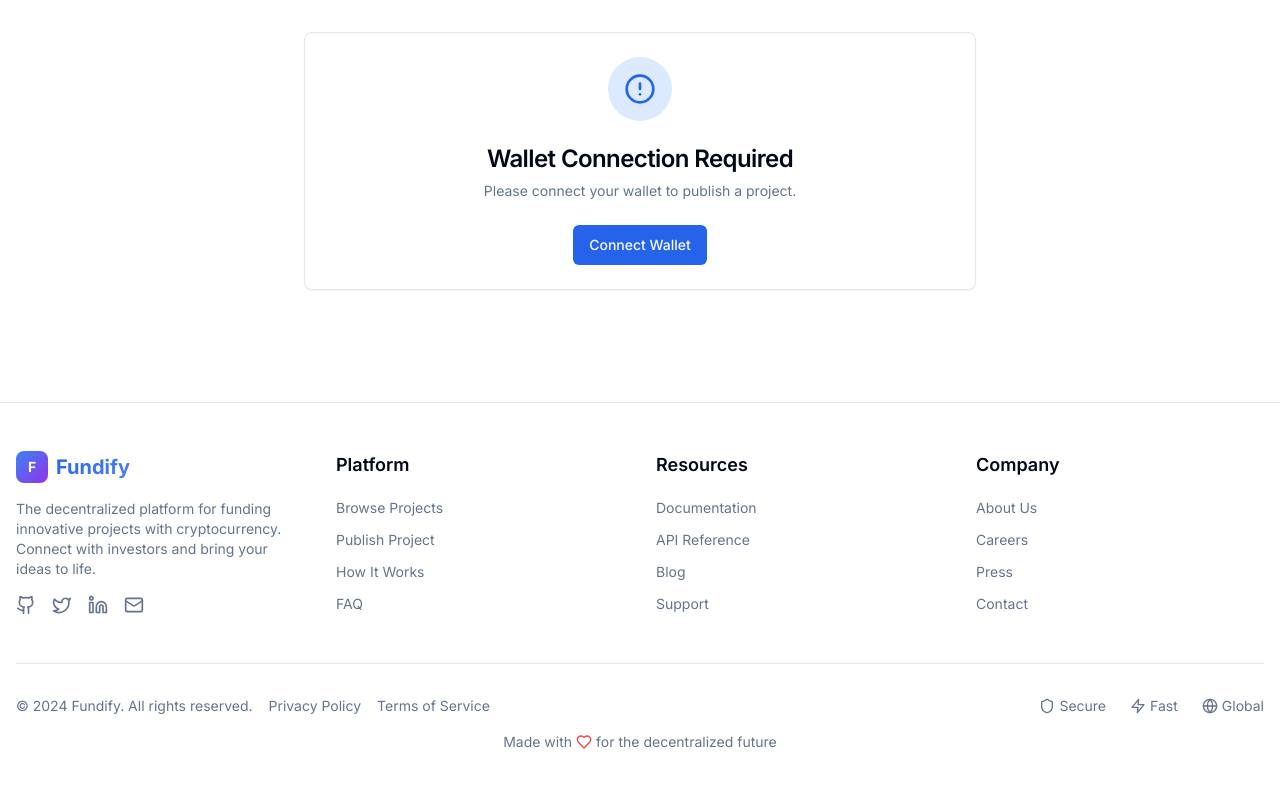
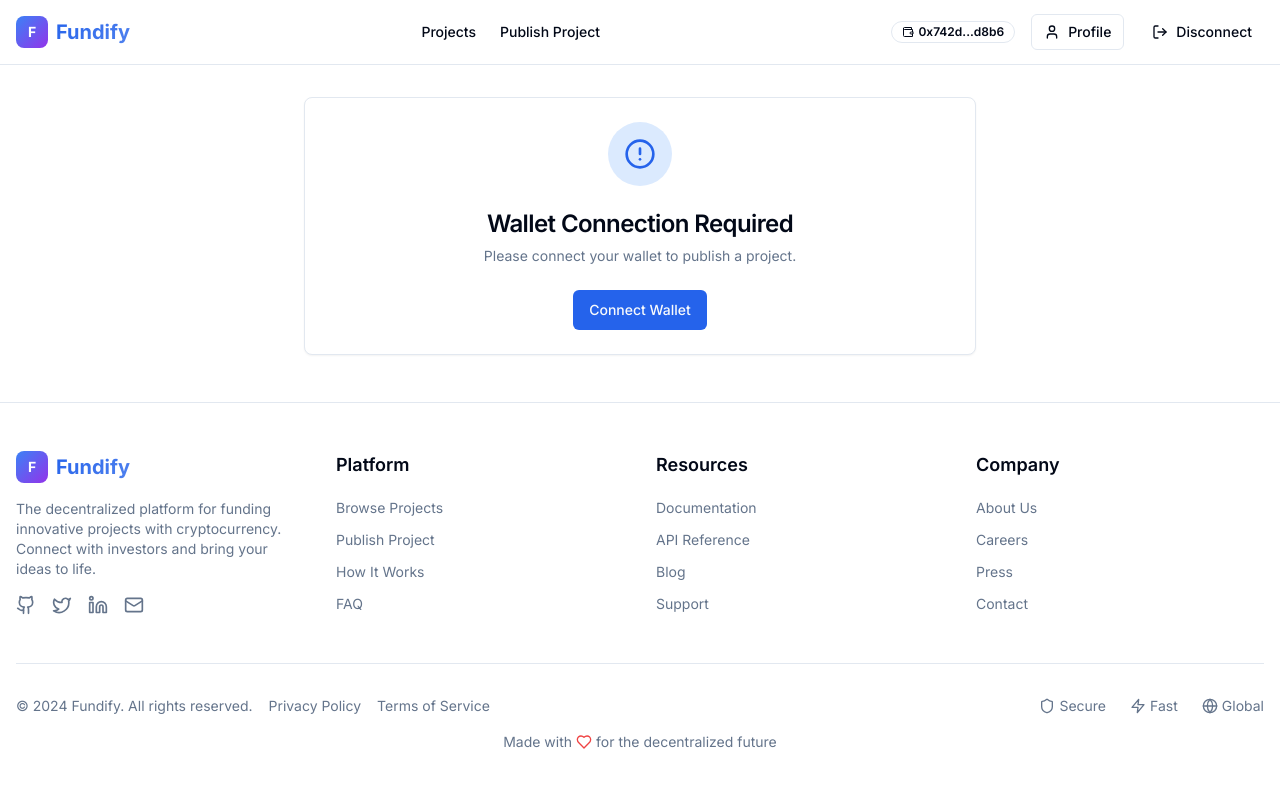
Before and after one commit to Fundify-GHRCE-Final-Year-Project/website, a Next.js app: page /publish in a window 1280 px wide. Shown: the top 786 px of the page. Built offline with nearby package versions, Linux system fonts and the light colour scheme.

Commit message:
Header Added and wallet issue resolved

```diff
--- a/src/app/layout.tsx
+++ b/src/app/layout.tsx
@@ -4,6 +4,7 @@ import './globals.css'
 import { Providers } from '@/components/providers'
 // import { Header } from '@/components/header'
 import { Footer } from '@/components/footer'
+import { Header } from '@/components/header'
 
 const inter = Inter({ subsets: ['latin'] })
 
@@ -26,6 +27,7 @@ export default function RootLayout({
         <Providers>
           <div className="min-h-screen flex flex-col">
             {/* <Header /> */}
+            <Header/>
             <main className="flex-1">
               {children}
             </main>
--- a/src/app/publish/page.tsx
+++ b/src/app/publish/page.tsx
@@ -143,6 +143,7 @@ export default function PublishProjectPage() {
   if (!currentUser) {
     return (
       <div className="container mx-auto px-4 py-8">
+
         <div className="max-w-2xl mx-auto">
           <Card>
             <CardHeader className="text-center">
@@ -166,8 +167,10 @@ export default function PublishProjectPage() {
   }
 
   return (
+    <>
     <div className="container mx-auto px-4 py-8">
-      <div className="max-w-4xl mx-auto">
+
+      <div className="max-w-4xl mx-auto ">
         {/* Header */}
         <div className="mb-8">
           <h1 className="text-3xl font-bold mb-2">Publish Your Project</h1>
@@ -362,5 +365,6 @@ export default function PublishProjectPage() {
         </form>
       </div>
     </div>
+    </>
   )
 }
--- a/src/components/header.tsx
+++ b/src/components/header.tsx
@@ -89,9 +89,10 @@ export function Header() {
     setIsMobileMenuOpen(false)
   }
 
-  const formatWalletAddress = (address: string) => {
-    return `${address.slice(0, 6)}...${address.slice(-4)}`
-  }
+ const formatWalletAddress = (address: string | null) => {
+  if (!address) return ''
+  return `${address.slice(0, 6)}...${address.slice(-4)}`
+}
 
   return (
     <header className="sticky top-0 z-50 w-full border-b bg-background/95 backdrop-blur supports-[backdrop-filter]:bg-background/60">
@@ -142,7 +143,7 @@ export function Header() {
 
           {/* Desktop Actions */}
           <div className="hidden md:flex items-center space-x-4">
-            {isConnected ? (
+            {isConnected && wallet  ? (
               <div className="flex items-center space-x-4">
                 <Badge variant="outline" className="flex items-center space-x-1">
                   <Wallet className="h-3 w-3" />
@@ -239,7 +240,7 @@ export function Header() {
                 </div>
               </Link>
 
-              {isConnected ? (
+              {isConnected && wallet ?(
                 <div className="flex flex-col space-y-2 pt-4 border-t">
                   <div className="flex items-center space-x-2 text-sm text-muted-foreground">
                     <Wallet className="h-4 w-4" />
```
